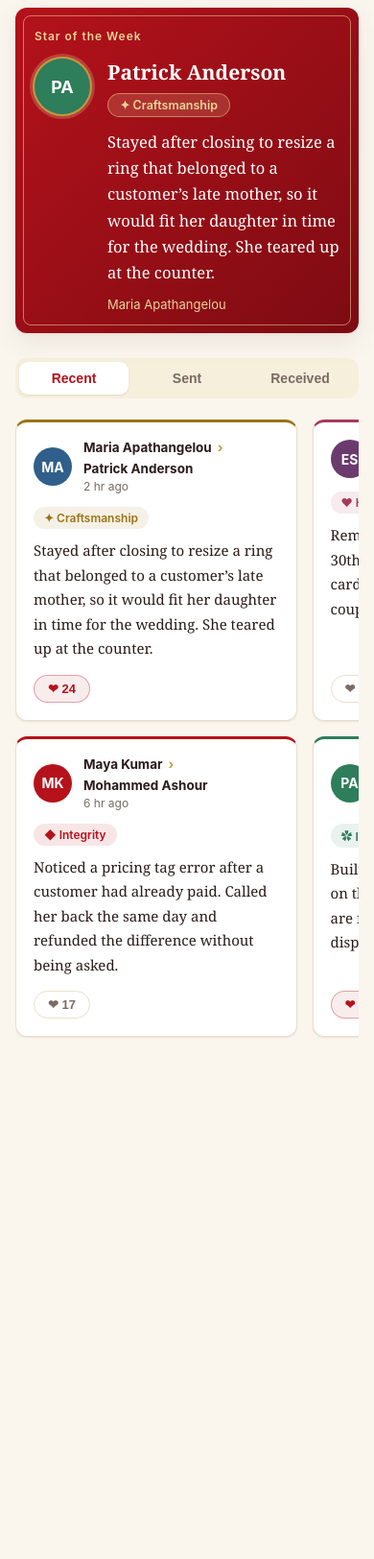
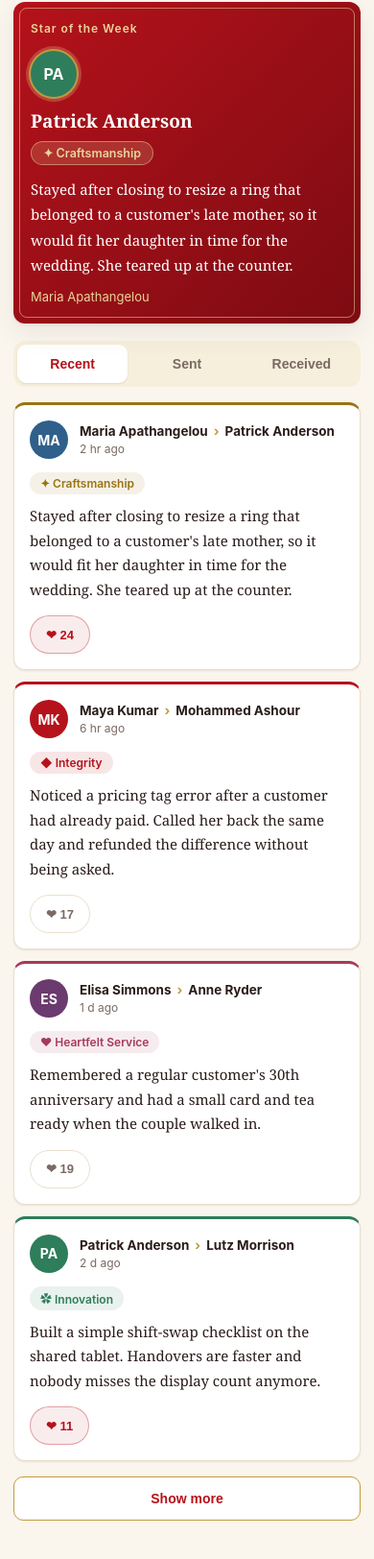
Before and after one commit to kumailanis-sb/SBDemoWidget, a plain HTML site: page ctf-kudos-widget.html in a window 390 px wide. Shown: the part 72-1696 px from the top of the page at 96% size. Before the commit the page ends 1222 px from the top, so only its background shows below. Drawn offline with Linux system fonts and the light colour scheme.

Commit message:
added mobile version

```diff
--- a/ctf-kudos-widget.html
+++ b/ctf-kudos-widget.html
@@ -270,12 +270,60 @@
     * { animation: none !important; transition: none !important; }
   }
 
-  /* ---- Responsive ---- */
+  /* ---- Mobile view (<= 620px wide: phone, Staffbase app, or a narrow column) ---- */
+  .show-more {
+    display: none;
+    width: 100%; min-height: 46px; margin-top: 4px;
+    border: 1px solid var(--gold); background: var(--surface); color: var(--primary);
+    border-radius: 10px; font-size: 14px; font-weight: 600; cursor: pointer;
+  }
+  @keyframes slideUp { from { transform: translateY(40px); opacity: 0; } to { transform: none; opacity: 1; } }
+
   @media (max-width: 620px) {
-    .feed { grid-auto-columns: 82%; }
-    .value-grid { grid-template-columns: 1fr; }
-    .widget { margin: 16px auto; padding: 0 16px 40px; }
-    .hero { padding: 22px 20px; }
+    .widget { margin: 12px auto; padding: 0 14px 28px; }
+    .cw-header { margin-bottom: 14px; }
+    .cw-header h1 { font-size: 22px; }
+    .cw-icon-btn { width: 48px; height: 48px; }
+
+    /* Hero stacks: avatar above text, tighter type */
+    .hero { padding: 20px 18px; margin-bottom: 18px; }
+    .hero::before { inset: 6px; }
+    .hero-row { flex-direction: column; gap: 12px; }
+    .hero-avatar { width: 48px; height: 48px; font-size: 16px; }
+    .hero-name { font-size: 19px; }
+    .hero-story { font-size: 15px; line-height: 1.75; }
+
+    .cw-tabs { margin-bottom: 16px; }
+    .cw-tab { padding: 12px 6px; }
+
+    /* Feed: one vertical list instead of the two-row sideways scroller */
+    .feed { display: flex; flex-direction: column; gap: 12px; overflow: visible; padding-bottom: 0; }
+    .card { padding: 16px; }
+    .reaction { min-height: 40px; padding: 8px 16px; }
+    .show-more { display: block; }
+    .empty { white-space: normal; padding: 32px 12px; }
+
+    /* Compose sheet slides up from the bottom */
+    .modal-backdrop { align-items: end; padding: 0; }
+    .modal {
+      max-width: none; max-height: 92vh;
+      border-radius: 18px 18px 0 0;
+      padding: 22px 18px calc(18px + env(safe-area-inset-bottom));
+      animation: slideUp .22s ease;
+    }
+    .modal select, .modal textarea { font-size: 16px; }       /* stops iOS zoom-on-focus */
+    .value-pill { padding: 12px 10px; }
+    .modal-actions { position: sticky; bottom: 0; background: var(--surface); padding-top: 14px; margin-top: 16px; }
+    .modal-actions .cw-btn { flex: 1; min-height: 46px; }
+
+    .lightbox { padding: 12px; }
+    .toast { bottom: 20px; max-width: 90%; text-align: center; }
+  }
+
+  /* Touch devices: no hover lift */
+  @media (hover: none) {
+    .card:hover { transform: none; box-shadow: var(--shadow-sm); }
+    .cw-icon-btn:hover { transform: none; filter: none; }
   }
 </style>
 </head>
@@ -348,6 +396,7 @@
     // --- Translations (zh strings need native review before go-live) ---
     const T = {
       'zh-CN': {
+        showMore: '查看更多', showLess: '收起',
         removePhoto: '移除照片', close: '关闭', savedSession: '仅在本次会话中保存（图片过大，无法保留）', imageError: '无法读取该图片',
         title: '闪耀时刻', tabRecent: '最新', tabSent: '已发送', tabReceived: '已收到',
         send: '发送', cancel: '取消', reset: '重置', modalTitle: '表扬同事',
@@ -360,6 +409,7 @@
         timeNow: '刚刚', timeMinAgo: '${n}分钟前', timeHrAgo: '${n}小时前', timeDayAgo: '${n}天前',
       },
       'zh-HK': {
+        showMore: '查看更多', showLess: '收起',
         removePhoto: '移除相片', close: '關閉', savedSession: '只會喺今次瀏覽期間保存（相片太大，未能保留）', imageError: '無法讀取該相片',
         title: '閃耀時刻', tabRecent: '最新', tabSent: '已發送', tabReceived: '已收到',
         send: '發送', cancel: '取消', reset: '重設', modalTitle: '讚賞同事',
@@ -372,6 +422,7 @@
         timeNow: '剛剛', timeMinAgo: '${n}分鐘前', timeHrAgo: '${n}小時前', timeDayAgo: '${n}日前',
       },
       'en-GB': {
+        showMore: 'Show more', showLess: 'Show less',
         removePhoto: 'Remove photo', close: 'Close', savedSession: 'Saved for this session only (image too large to keep)', imageError: 'Could not read that image',
         title: 'Shining Moments', tabRecent: 'Recent', tabSent: 'Sent', tabReceived: 'Received',
         send: 'Send', cancel: 'Cancel', reset: 'Reset', modalTitle: 'Recognise a colleague',
@@ -384,6 +435,7 @@
         timeNow: 'just now', timeMinAgo: '${n} min ago', timeHrAgo: '${n} hr ago', timeDayAgo: '${n} d ago',
       },
       'en-US': {
+        showMore: 'Show more', showLess: 'Show less',
         removePhoto: 'Remove photo', close: 'Close', savedSession: 'Saved for this session only (image too large to keep)', imageError: 'Could not read that image',
         title: 'Shining Moments', tabRecent: 'Recent', tabSent: 'Sent', tabReceived: 'Received',
         send: 'Send', cancel: 'Cancel', reset: 'Reset', modalTitle: 'Recognize a colleague',
@@ -452,7 +504,7 @@
 
     const CARDS = [
       { id: 1, from: 'Maria Apathangelou', to: 'Patrick Anderson', value: 'craft',
-        story: 'Stayed after closing to resize a ring that belonged to a customer\u2019s late mother, so it would fit her daughter in time for the wedding. She teared up at the counter.',
+        story: 'Stayed after closing to resize a ring that belonged to a customer\'s late mother, so it would fit her daughter in time for the wedding. She teared up at the counter.',
         storyZh: '打烊后留下来，为一位顾客已故母亲的戒指改圈，让女儿能在婚礼前戴上。顾客在柜台前红了眼眶。',
         storyZhHK: '收鋪後留低，為一位顧客已故母親嘅戒指改圈，等女兒趕得及喺婚禮前戴上。顧客喺櫃檯前紅咗眼眶。',
         when: hoursAgo(2), reactions: 24, reacted: true, hero: true },
@@ -462,7 +514,7 @@
         storyZhHK: '發現價錢牌有誤時顧客已經俾咗錢，即日主動聯絡佢，喺對方未開口之前退返差價。',
         when: hoursAgo(6), reactions: 17, reacted: false },
       { id: 3, from: 'Elisa Simmons', to: 'Anne Ryder', value: 'care',
-        story: 'Remembered a regular customer\u2019s 30th anniversary and had a small card and tea ready when the couple walked in.',
+        story: 'Remembered a regular customer\'s 30th anniversary and had a small card and tea ready when the couple walked in.',
         storyZh: '记得一位常客夫妇结婚三十周年，他们进店时已备好小卡片和热茶。',
         storyZhHK: '記得一對常客夫婦結婚三十週年，佢哋入到鋪頭時已經準備好小卡同熱茶。',
         when: daysAgo(1), reactions: 19, reacted: false },
@@ -519,6 +571,9 @@
     // --- State ---
     let activeTab = 'recent';
     let selectedValue = null;
+    let expanded = false;
+    const MOBILE_LIMIT = 4;
+    const mq = window.matchMedia('(max-width: 620px)');
 
     // --- Helpers ---
     function initials(name) {
@@ -577,7 +632,12 @@
       const feed = document.getElementById('feed');
       if (!cards.length) { feed.innerHTML = `<div class="empty">${escapeHtml(t.empty)}</div>`; return; }
 
-      feed.innerHTML = cards.map(c => {
+      const limited = mq.matches && !expanded && cards.length > MOBILE_LIMIT;
+      const shown = limited ? cards.slice(0, MOBILE_LIMIT) : cards;
+      const moreBtn = (mq.matches && cards.length > MOBILE_LIMIT)
+        ? `<button class="show-more" id="show-more">${escapeHtml(expanded ? t.showLess : t.showMore)}</button>` : '';
+
+      feed.innerHTML = shown.map(c => {
         const v = valueOf(c.value);
         return `
           <article class="card" style="--v:${v.color}">
@@ -596,7 +656,7 @@
             </footer>
           </article>
         `;
-      }).join('');
+      }).join('') + moreBtn;
     }
 
     function render() { renderHero(); renderFeed(); updateResetBtn(); }
@@ -726,6 +786,7 @@
       if (e.target.id === 'lightbox' || e.target.id === 'lightbox-close') { closeLightbox(); return; }
       if (e.target.closest('#pick-image')) { document.getElementById('image-input').click(); return; }
       if (e.target.id === 'image-remove') { setPreview(null); return; }
+      if (e.target.id === 'show-more') { expanded = !expanded; renderFeed(); return; }
       if (e.target.closest('#open-send')) { openModal(); return; }
       if (e.target.id === 'reset-cards') {
         try { localStorage.removeItem(STORE_KEY); } catch (err) {}
@@ -761,6 +822,9 @@
       }
     });
 
+    // Re-render when crossing the mobile breakpoint (rotate / resize)
+    (mq.addEventListener ? mq.addEventListener('change', renderFeed) : mq.addListener(renderFeed));
+
     // --- Init ---
     applyTranslations();
     render();
```
